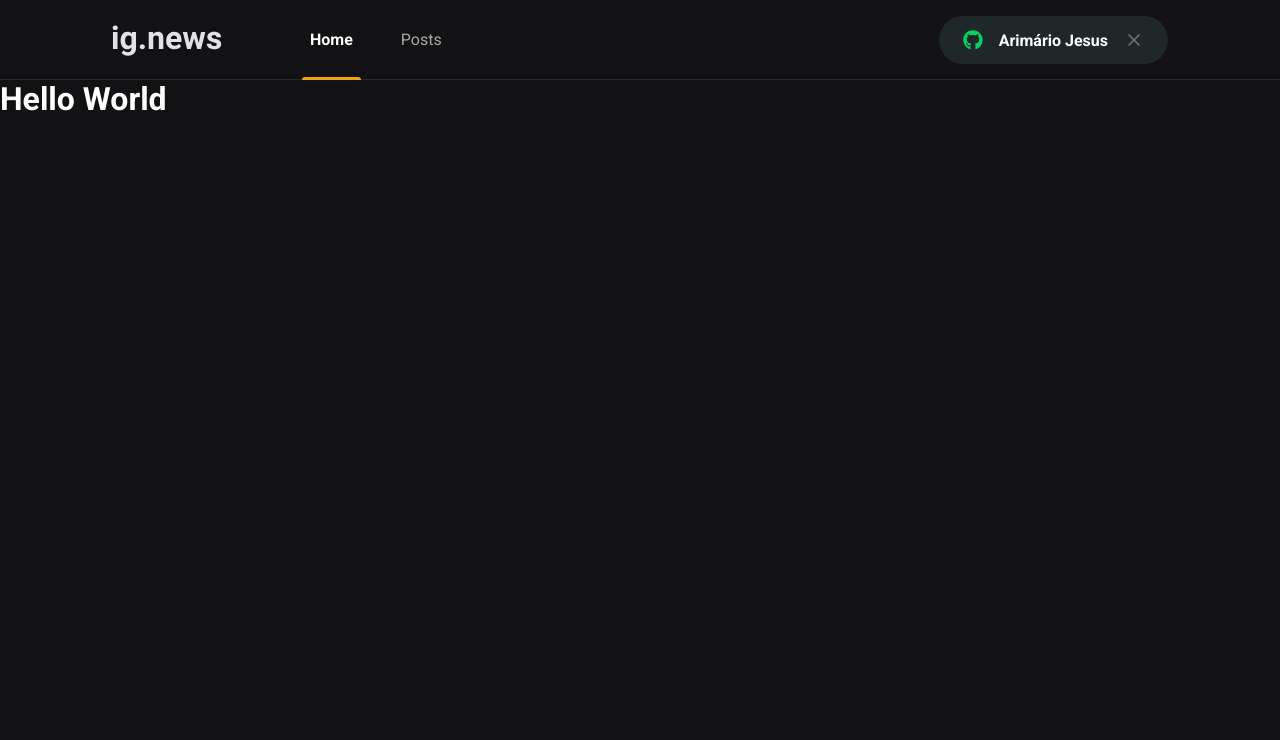
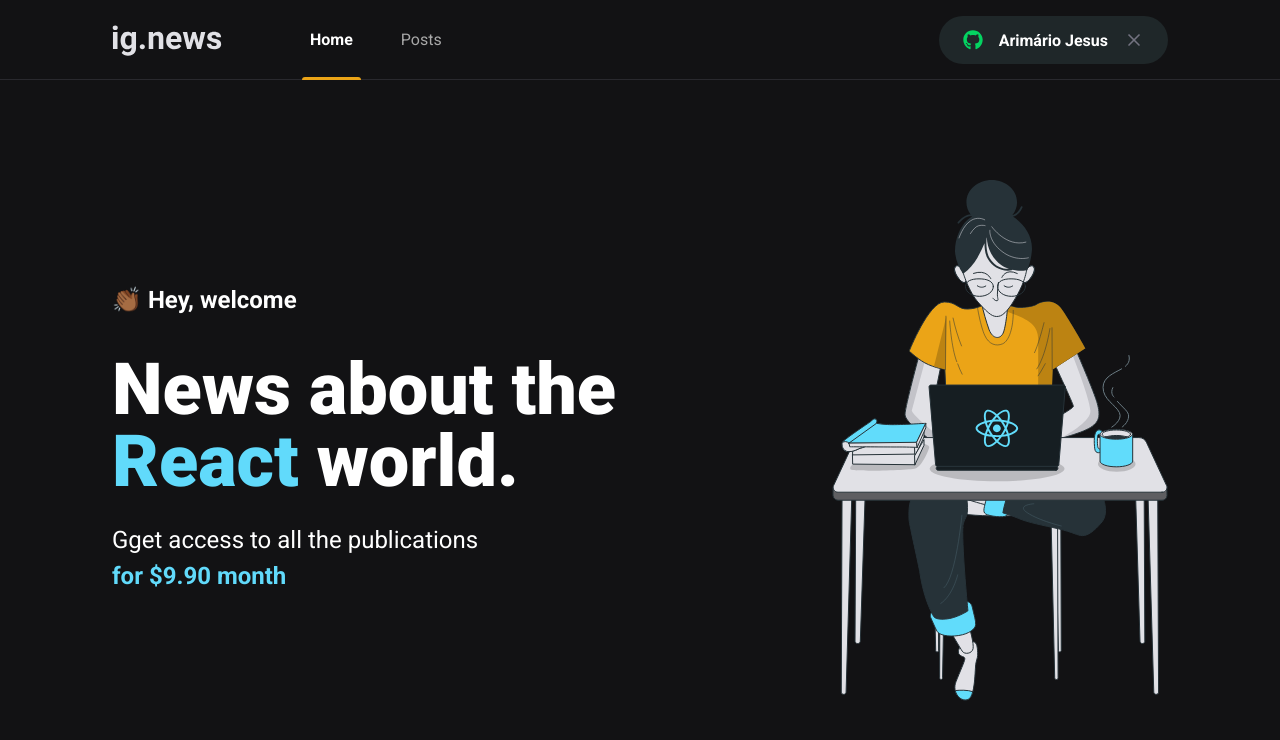
Before and after one commit to arimariojesus/ari.news, a Next.js app: page / in a window 1280 px wide. Shown: the top 740 px of the page. Built offline with nearby package versions, Linux system fonts and the light colour scheme.

Commit message:
feat: add styles to home

```diff
--- /dev/null
+++ b/src/pages/home.module.scss
@@ -0,0 +1,41 @@
+.contentContainer {
+  max-width: 1120px;
+  margin: 0 auto;
+  padding: 0 2rem;
+  height: calc(100vh - 5rem);
+
+  display: flex;
+  align-items: center;
+  justify-content: space-between;
+}
+
+.hero {
+  max-width: 600px;
+
+  & > span {
+    font-size: 1.5rem;
+    font-weight: bold;
+  }
+
+  h1 {
+    font-size: 4.5rem;
+    line-height: 4.5rem;
+    font-weight: 900;
+    margin-top: 2.5rem;
+
+    span {
+      color: var(--cyan-500);
+    }
+  }
+
+  p {
+    font-size: 1.5rem;
+    line-height: 2.25rem;
+    margin-top: 1.5rem;
+
+    span {
+      color: var(--cyan-500);
+      font-weight: bold;
+    }
+  }
+}
--- a/src/pages/index.tsx
+++ b/src/pages/index.tsx
@@ -1,4 +1,6 @@
 import Head from 'next/head';
+
+import styles from './home.module.scss';
 
 export default function Home() {
   return (
@@ -6,7 +8,19 @@
       <Head>
         <title>Home | ari.news</title>
       </Head>
-      <h1>Hello World</h1>
+      <main className={styles.contentContainer}>
+        <section className={styles.hero}>
+          <span>👏🏾 Hey, welcome</span>
+          <h1>News about the <span>React</span> world.</h1>
+          <p>
+            Gget access to all the publications
+            <br />
+            <span>for $9.90 month</span>
+          </p>
+        </section>
+
+        <img src="/images/avatar.svg" alt="Girl coding" />
+      </main>
     </>
   );
 }
```
